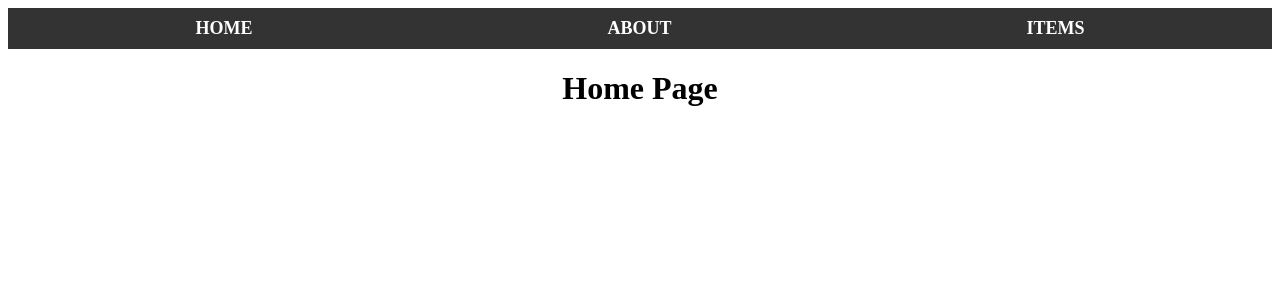
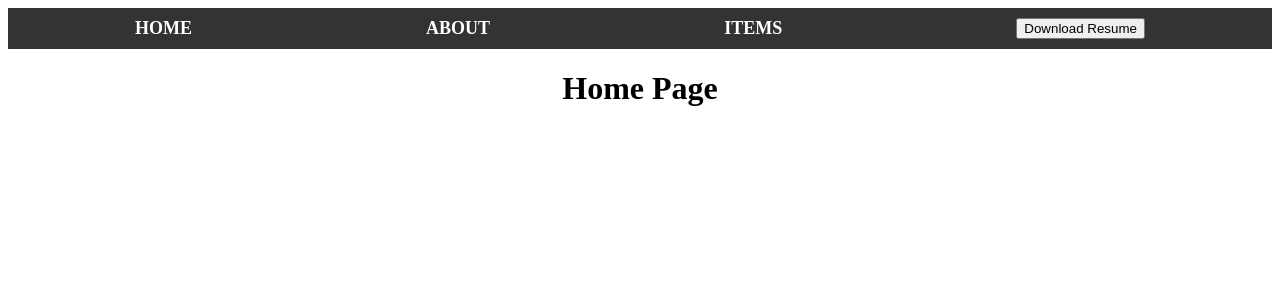
Before and after one commit to SushilCodePro/MyPortfolio, a React (Create React App) app: page / in a window 1280 px wide. Shown: the top 300 px of the page. Built offline with nearby package versions, Linux system fonts and the light colour scheme.

Commit message:
resume added

```diff
--- a/src/components/Navbar.js
+++ b/src/components/Navbar.js
@@ -1,12 +1,42 @@
 import style from '../style/style.module.css'
 
 function Navbar({setStatus}) {
-    return (
+  const handleDownload = () => {
+    // Replace with the actual GitHub raw content URL of your resume PDF
+    // const gitHubURL='https://github.com/SushilCodePro/ResumePDF/blob/main/Sushil_Resume_11_01.pdf'
+
+    const githubRawUrl = 'https://raw.githubusercontent.com/SushilCodePro/ResumePDF/main/Sushil_Resume_16_01.pdf';
+    // window.open(githubRawUrl, '_blank');
+    const downloadLink = document.createElement('a');
+    downloadLink.href = githubRawUrl;
+    downloadLink.download = `resume.pdf`;
+
+  //   // Triggering the click event to start the download
+    downloadLink.click();
+  };
+
+  // const handleDownload = () => {
+    // Replace the Google Drive file ID with your own file ID
+    // const googleDriveFileId = '1WlsgObhoBRr9dq7LErrOTdkUZvA_Vw_V';
+    // const downloadLink = document.createElement('a');
+
+    // Construct the Google Drive file URL
+    // const googleDriveFileUrl = `https://drive.google.com/uc?id=${googleDriveFileId}`;
+
+    // downloadLink.href = googleDriveFileUrl;
+    // window.open(googleDriveFileUrl, '_blank');
+    // downloadLink.target = '_blank'; // Open in a new tab/window
+    // downloadLink.rel = 'noopener noreferrer'; // Security best practice
+    // downloadLink.click();
+  // };
+
+  return (
       <>
         <div className={style.navbar}>
           <h1 onClick={()=>setStatus('Home')}>Home</h1>
           <h1 onClick={()=>setStatus('About')}>About</h1>
           <h1 onClick={()=>setStatus('Items')}>Items</h1>
+          <button onClick={handleDownload}>Download Resume</button>
         </div>
       </>
     );
```
